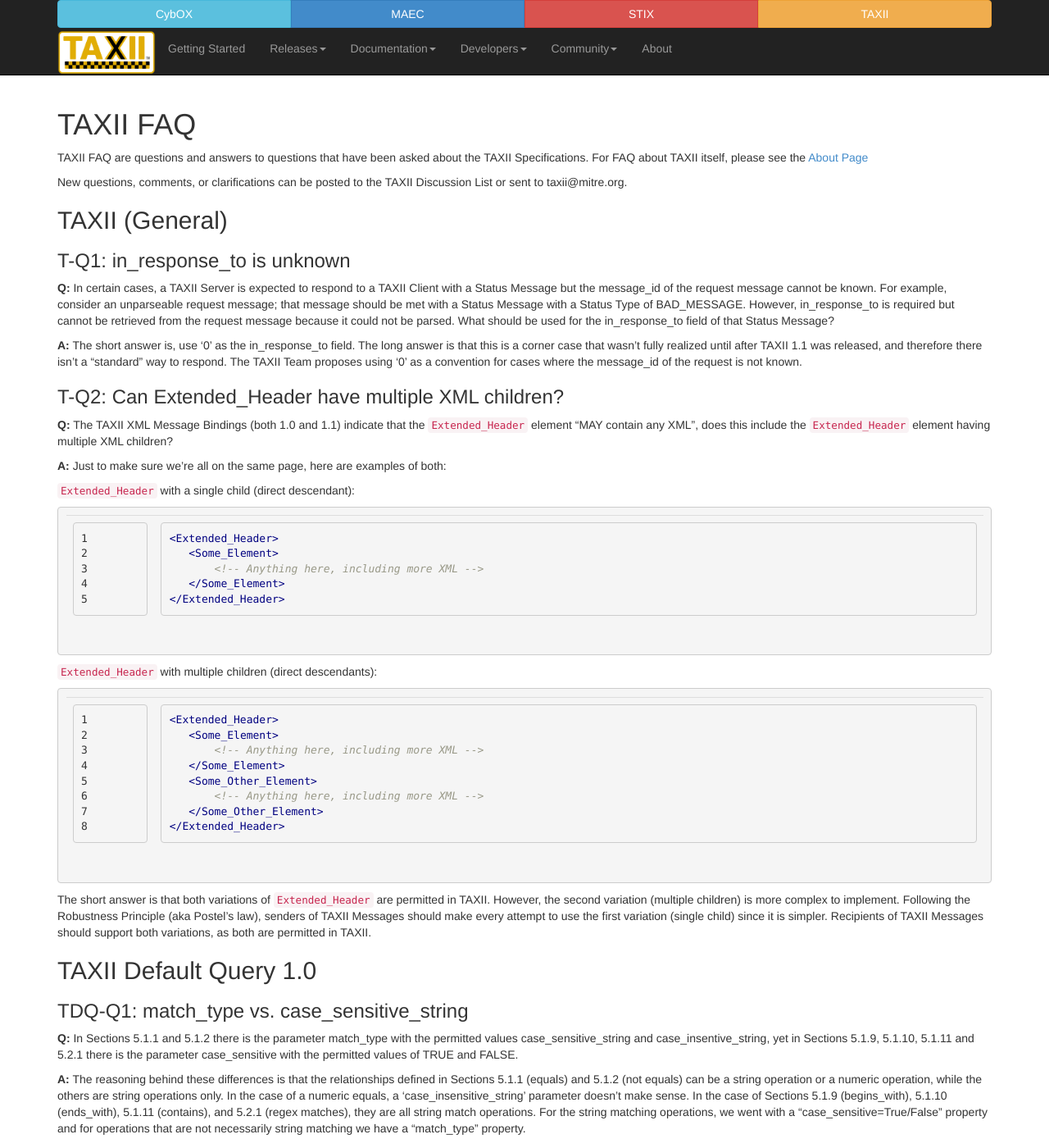
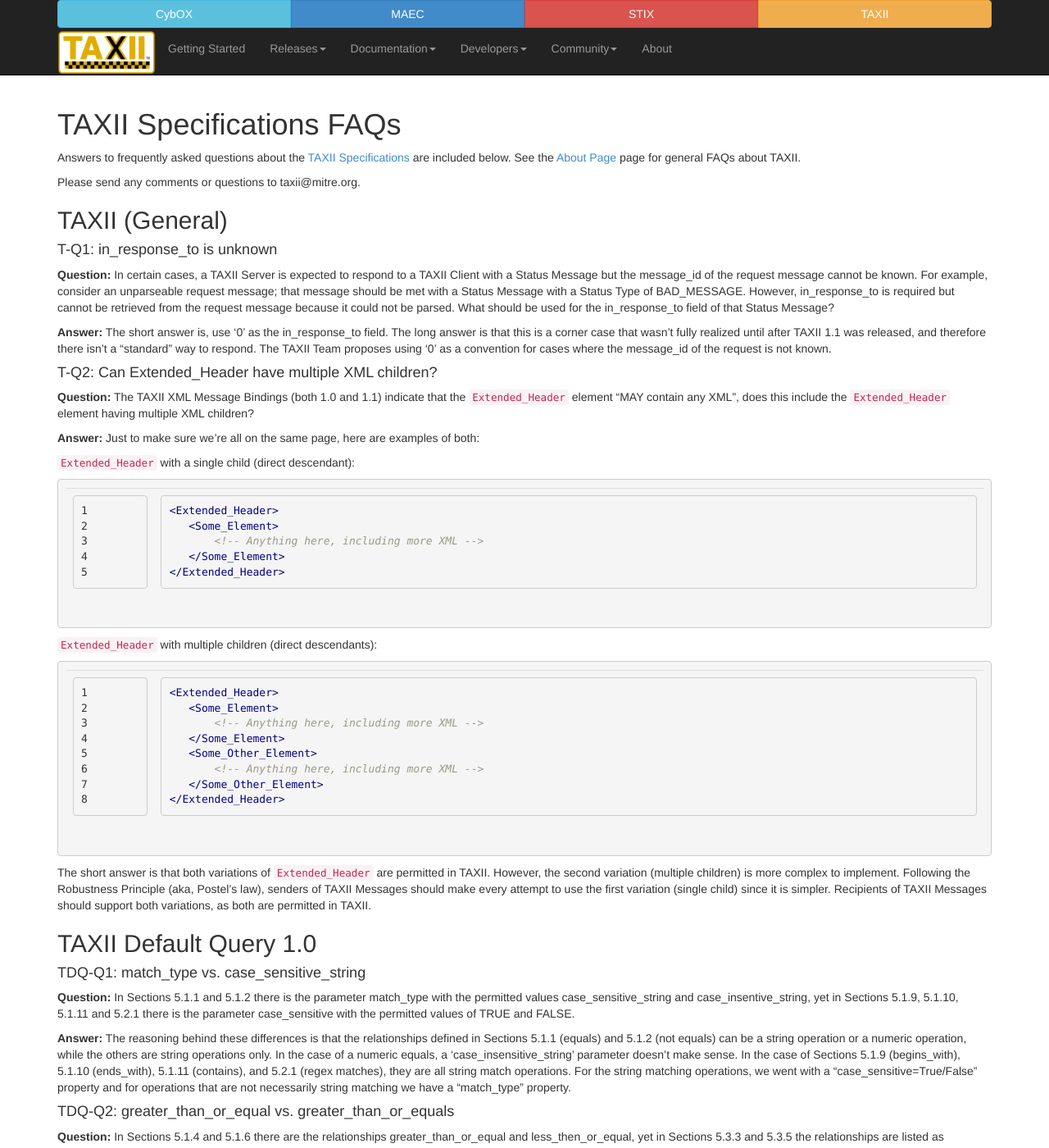
Before and after one commit to TAXIIProject/taxiiproject.github.io, a Jekyll site: the page built from documentation/faq/index.md, in a window 1280 px wide and 1400 px high. Shown: the whole window at 82% size. Built offline with Jekyll 4.4.1, drawn with Linux system fonts in a browser that asks for light colours; Markdown is read by kramdown in place of the engine named in the settings; some of the changed text lies outside the part shown.

Commit message:
Edits to the TAXII Specifications FAQs page
Cleaned up the intro text, removed the reference to the old TAXII Discussion List, replaced question and answer abbreviations in headers with spelled-out words for clarity.

```diff
--- a/documentation/faq/index.md
+++ b/documentation/faq/index.md
@@ -1,33 +1,32 @@
 ---
 layout: flat
-title: TAXII FAQ
+title: TAXII Specifications FAQs
 ---
 
-TAXII FAQ are questions and answers to questions that have been asked about the TAXII Specifications.
-For FAQ about TAXII itself, please see the [About Page](/about/#frequently-asked-questions)
+Answers to frequently asked questions about the [TAXII Specifications](http://taxiiproject.github.io/releases/) are included below. See the [About Page](/about/#frequently-asked-questions) page for general FAQs about TAXII.
 
-New questions, comments, or clarifications can be posted to the TAXII Discussion List or sent to taxii@mitre.org.
+Please send any comments or questions to taxii@mitre.org.
 
 ## TAXII (General)
 
-### T-Q1: in_response_to is unknown
+#### T-Q1: in_response_to is unknown
 
-**Q:** In certain cases, a TAXII Server is expected to respond to a TAXII Client with a Status Message but the
+**Question:** In certain cases, a TAXII Server is expected to respond to a TAXII Client with a Status Message but the
 message_id of the request message cannot be known. For example, consider an unparseable request message; that message
 should be met with a Status Message with a Status Type of BAD_MESSAGE. However, in_response_to is required but
 cannot be retrieved from the request message because it could not be parsed. What should be used for the in_response_to
 field of that Status Message?
 
-**A:** The short answer is, use '0' as the in_response_to field. The long answer is that this is a corner case that
+**Answer:** The short answer is, use '0' as the in_response_to field. The long answer is that this is a corner case that
 wasn't fully realized until after TAXII 1.1 was released, and therefore there isn't a "standard" way to respond. The
 TAXII Team proposes using '0' as a convention for cases where the message_id of the request is not known.
 
-### T-Q2: Can Extended_Header have multiple XML children?
+#### T-Q2: Can Extended_Header have multiple XML children?
 
-**Q:** The TAXII XML Message Bindings (both 1.0 and 1.1) indicate that the `Extended_Header` element "MAY contain any
+**Question:** The TAXII XML Message Bindings (both 1.0 and 1.1) indicate that the `Extended_Header` element "MAY contain any
 XML", does this include the `Extended_Header` element having multiple XML children?
 
-**A:** Just to make sure we're all on the same page, here are examples of both:
+**Answer:** Just to make sure we're all on the same page, here are examples of both:
 
 `Extended_Header` with a single child (direct descendant):
 {% highlight xml linenos %}
@@ -51,19 +50,19 @@ XML", does this include the `Extended_Header` element having multiple XML childr
 {% endhighlight %}
 
 The short answer is that both variations of `Extended_Header` are permitted in TAXII. However, the second
-variation (multiple children) is more complex to implement. Following the Robustness Principle (aka Postel's law),
+variation (multiple children) is more complex to implement. Following the Robustness Principle (aka, Postel's law),
 senders of TAXII Messages should make every attempt to  use the first variation (single child) since it is simpler.
 Recipients of TAXII Messages should support both variations, as both are permitted in TAXII.
 
 ## TAXII Default Query 1.0
 
-### TDQ-Q1: match_type vs. case_sensitive_string
+#### TDQ-Q1: match_type vs. case_sensitive_string
 
-**Q:** In Sections 5.1.1 and 5.1.2 there is the parameter match_type with the permitted values case_sensitive_string
+**Question:** In Sections 5.1.1 and 5.1.2 there is the parameter match_type with the permitted values case_sensitive_string
 and case_insentive_string, yet in Sections 5.1.9, 5.1.10, 5.1.11 and 5.2.1 there is the parameter case_sensitive
 with the permitted values of TRUE and FALSE.
 
-**A:**
+**Answer:**
 The reasoning behind these differences is that the relationships defined in Sections 5.1.1 (equals) and 5.1.2
 (not equals) can be a string operation or a numeric operation, while the others are string operations only. In the
 case of a numeric equals, a ‘case_insensitive_string’ parameter doesn’t make sense. In the case of Sections 5.1.9
@@ -71,37 +70,37 @@ case of a numeric equals, a ‘case_insensitive_string’ parameter doesn’t ma
 For the string matching operations, we went with a “case_sensitive=True/False” property and for operations that are
 not necessarily string matching we have a “match_type” property.
 
-### TDQ-Q2: greater_than_or_equal vs. greater_than_or_equals
+#### TDQ-Q2: greater_than_or_equal vs. greater_than_or_equals
 
-**Q:** In Sections 5.1.4 and 5.1.6 there are the relationships greater_than_or_equal and less_then_or_equal,
+**Question:** In Sections 5.1.4 and 5.1.6 there are the relationships greater_than_or_equal and less_then_or_equal,
 yet in Sections 5.3.3 and 5.3.5 the relationships are listed as greater_then_or_equals and less_then_or_equals.
 
-**A:** Good catch. This was an oversight on our part and consistency was intended. Hopefully this does not make
+**Answer:** Good catch. This was an oversight on our part and consistency was intended. Hopefully this does not make
 implementation of the specification any more difficult.
 
-### TDQ-Q3: does_not_exist and exists
+#### TDQ-Q3: does_not_exist and exists
 
-**Q;** In Sections 5.1.7 and 5.1.8. the relationships does_not_exist and exists do not have any parameters.
+**Question:** In Sections 5.1.7 and 5.1.8. the relationships does_not_exist and exists do not have any parameters.
 Should there be a parameter to indicate what does not exists and what exists?
 
-**A:** The intent of the relationships (exists, does_not_exist, among others) are intended to be used in a Criterion
+**Answer:** The intent of the relationships (exists, does_not_exist, among others) are intended to be used in a Criterion
 structure as described in section 3.1.1. In a Criterion there is a Target and Test. In the case of exists and
 does_not_exist, the target is tested for (non) existence.
 
-### TDQ-Q4: Definition for does_not_exists is incorrect
+#### TDQ-Q4: Definition for does_not_exists is incorrect
 
-**Q:** In Section 5.1.7 the text description is inconsistent with the relationship type. "The greater
+**Question:** In Section 5.1.7 the text description is inconsistent with the relationship type. "The greater
 then relationship returns true if the target does not exists"  Should this read "The does not
 exist relationship returns true if the target does not exist."
 
-**A:** You are correct, this is a typo. We’ll have to update the errata.
+**Answer:** You are correct, this is a typo. We’ll have to update the errata.
 
-### TDQ-Q5: Criterion/@negate
+#### TDQ-Q5: Criterion/@negate
 
-**Q:** The @negate property of Criterion reads 'This field indicates whether the final result of the Criterion should
+**Question:** The @negate property of Criterion reads 'This field indicates whether the final result of the Criterion should
 be negated. If absent, treat this field as "false".' What is the correct interpretation of this statement?
 
-**A:** The Criterion negates the result of the evaluating a Criterion. Each Criterion has a Test and Target.
+**Answer:** The Criterion negates the result of the evaluating a Criterion. Each Criterion has a Test and Target.
 The Test is applied to the Target, resulting in a True (The Target matches the test) or a False (The Target does
 not match the Test). If the negate property is set to "true", the result is "negated": True becomes False and
 False becomes True.
```
